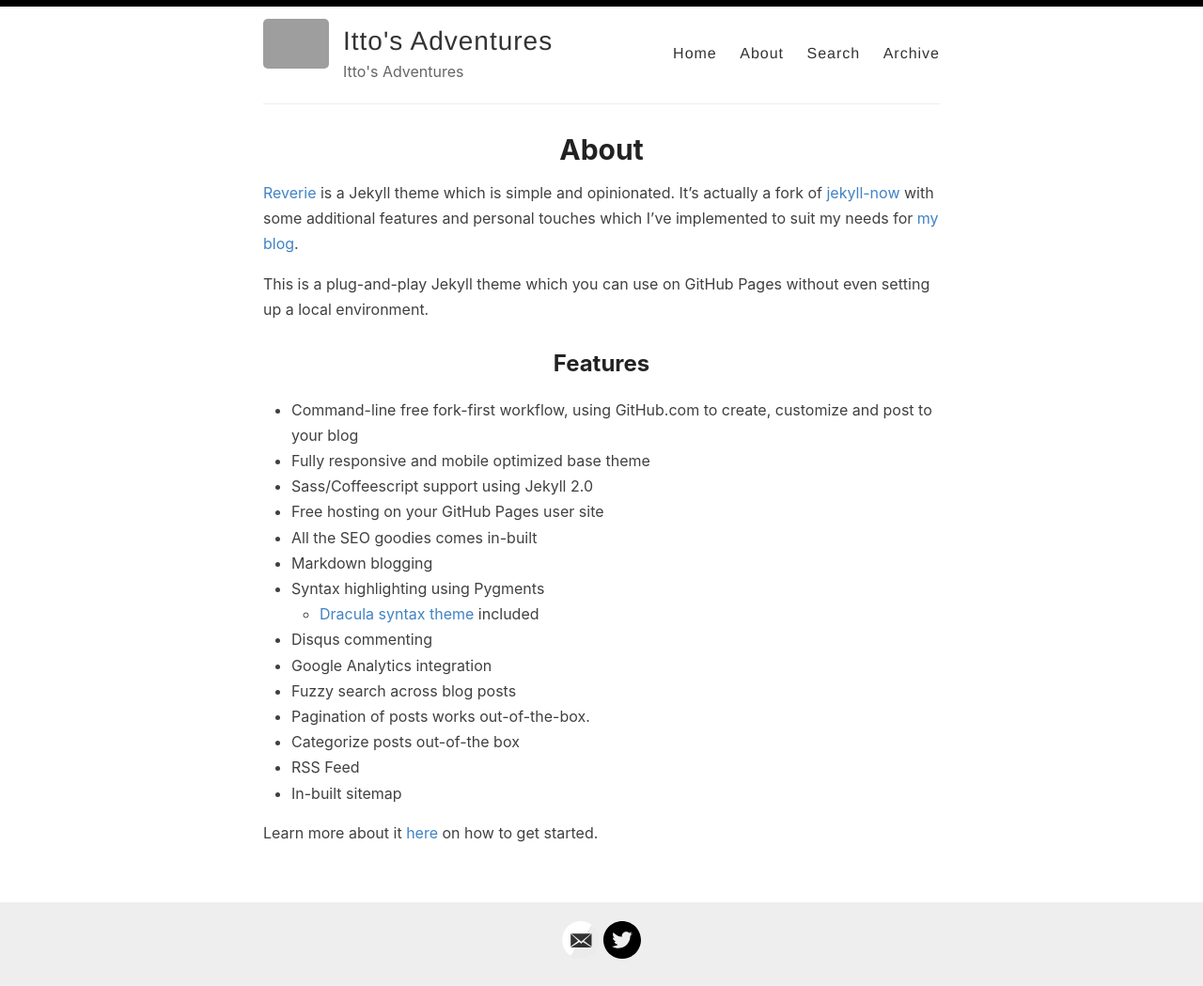
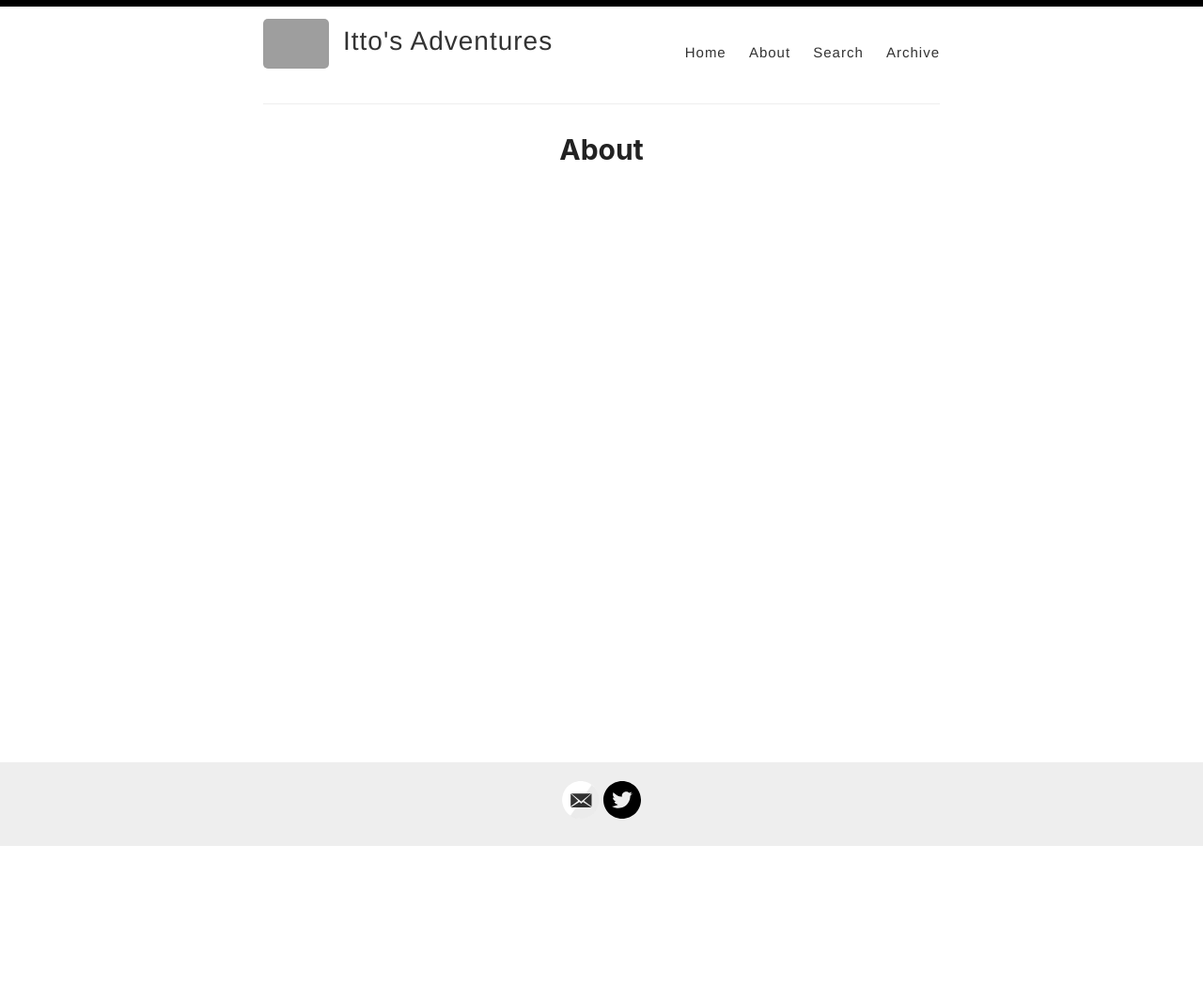
Before and after one commit to ittoadventures/stories, a Jekyll site: the page built from _pages/about.md, in a window 1280 px wide. Shown: the whole page at 94% size. Built offline with Jekyll 4.4.1, drawn with Linux system fonts in a browser that asks for light colours; after the commit the page ends 900 px from its top, so only the background shows below that; grey boxes are pictures that could not be loaded.

Commit message:
update nav

```diff
--- a/_config.yml
+++ b/_config.yml
@@ -9,7 +9,7 @@ name: Itto's Adventures
 author: Itto
 
 # Short bio or description (displayed in the header)
-description: Itto's Adventures
+description:
 
 # URL of your avatar or profile pic (you could use your GitHub profile pic)
 avatar: /images/itto.png
--- a/_pages/about.md
+++ b/_pages/about.md
@@ -3,7 +3,7 @@ layout: page
 title: About
 permalink: /about/
 ---
-
+<!--
 [Reverie](https://github.com/amitmerchant1990/reverie) is a Jekyll theme which is simple and opinionated. It's actually a fork of [jekyll-now](https://github.com/barryclark/jekyll-now) with some additional features and personal touches which I've implemented to suit my needs for [my blog](https://www.amitmerchant.com).
 
 This is a plug-and-play Jekyll theme which you can use on GitHub Pages without even setting up a local environment.
@@ -26,4 +26,4 @@ This is a plug-and-play Jekyll theme which you can use on GitHub Pages without e
 - RSS Feed
 - In-built sitemap
 
-Learn more about it [here](https://github.com/amitmerchant1990/reverie) on how to get started.
+Learn more about it [here](https://github.com/amitmerchant1990/reverie) on how to get started. -->
--- a/assets/style.scss
+++ b/assets/style.scss
@@ -333,8 +333,8 @@ nav {
   float: right;
   margin-top: 23px; // @TODO: Vertically middle align
   font-family: $helveticaNeue;
-  font-weight: 500;
-  font-size: 16px;
+  font-weight: 600;
+  font-size: 15px;
 
   @include mobile {
     float: none;
```
